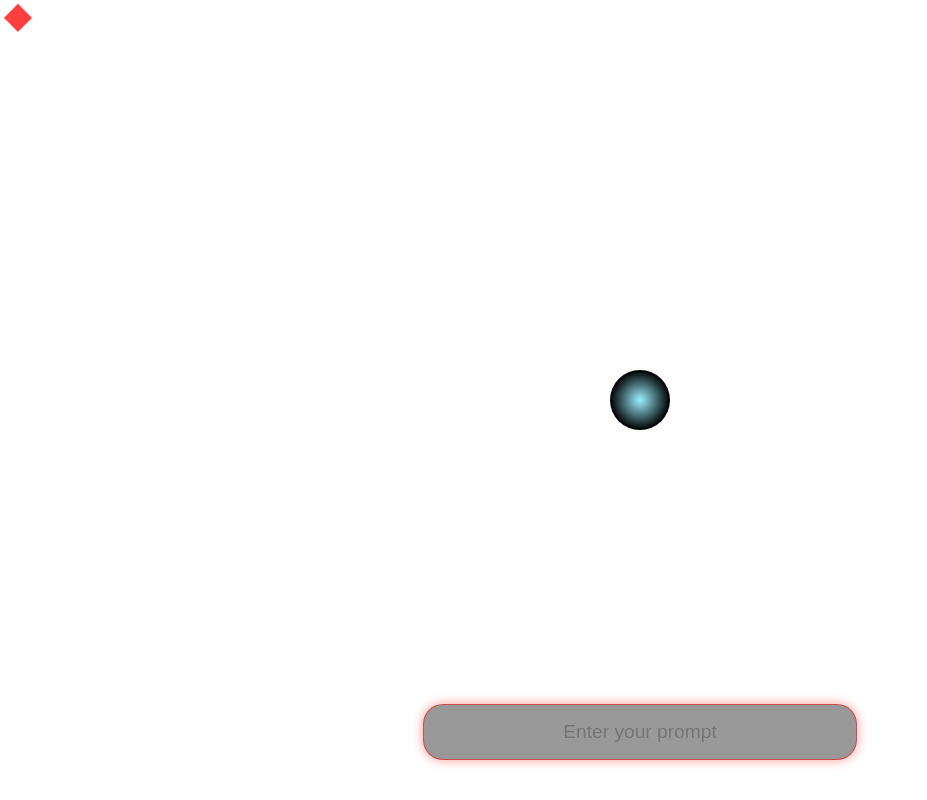
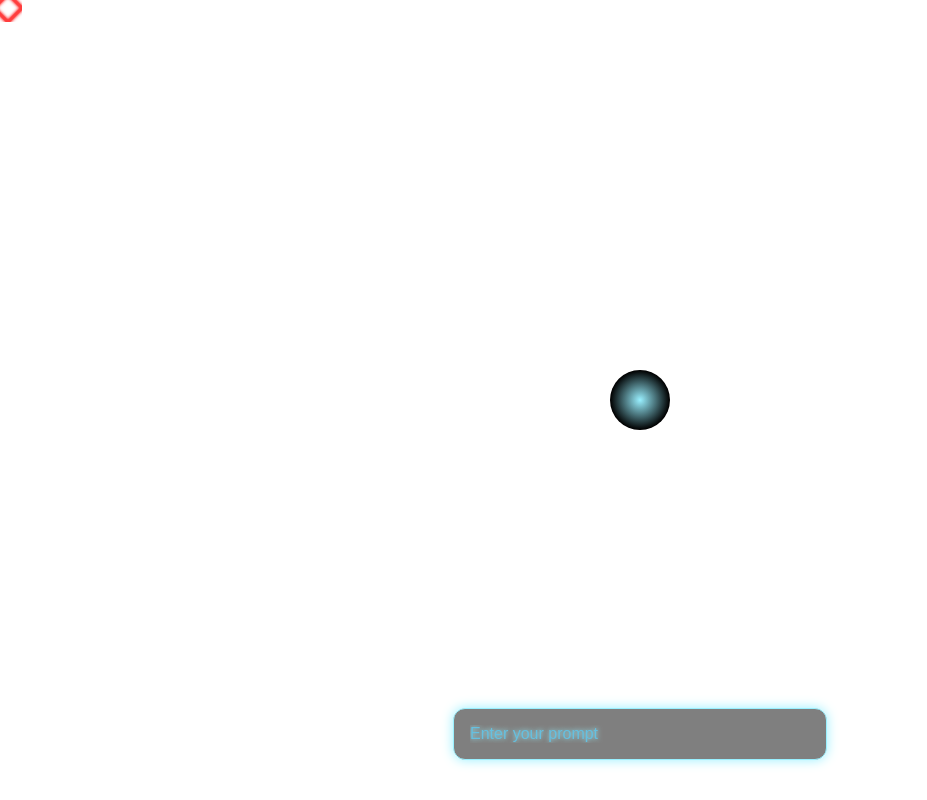
Before and after one commit to crispsandtea/uncanny-interface, a Next.js app: page / in a window 1280 px wide. Shown: the whole page, without its empty margins (0-927 px from the left). Built offline with nearby package versions, Linux system fonts and the light colour scheme.

Commit message:
Update HallucinationInterface.jsx

```diff
--- a/components/HallucinationInterface.jsx
+++ b/components/HallucinationInterface.jsx
@@ -2,16 +2,22 @@ import { useState, useRef, useEffect } from "react";
 
 export default function HallucinationInterface() {
   const [input, setInput] = useState("");
-  const [loading, setLoading] = useState(false);
   const floatingRef = useRef(null);
   const cursorRef = useRef(null);
 
+  // 🔊 Speak + distort audio
+  const speak = (text) => {
+    const utterance = new SpeechSynthesisUtterance(text);
+    utterance.pitch = 0.8;
+    utterance.rate = 0.95;
+    utterance.volume = 1;
+    speechSynthesis.speak(utterance);
+  };
+
+  // 🧠 Submit query to API
   const handleSubmit = async (e) => {
-    if (e.key === "Enter" && !loading) {
+    if (e.key === "Enter" && input.trim()) {
       e.preventDefault();
-      if (!input.trim()) return;
-
-      setLoading(true);
 
       try {
         const res = await fetch("/api/hallucinate", {
@@ -19,48 +25,42 @@ export default function HallucinationInterface() {
           headers: { "Content-Type": "application/json" },
           body: JSON.stringify({ topic: input }),
         });
+        const data = await res.json();
+        const result = data.result || "It said nothing.";
 
-        const data = await res.json();
-        const text = data?.result || "The interface refused to speak.";
-
-        const utterance = new SpeechSynthesisUtterance(text);
-        speechSynthesis.speak(utterance);
-
-        spawnGlitchingWords(text);
+        speak(result);
+        spawnGlitchWords(result);
+        setInput("");
       } catch (err) {
-        console.error(err);
-        const fallback = "The interface refused to speak.";
-        speechSynthesis.speak(new SpeechSynthesisUtterance(fallback));
-      } finally {
-        setInput("");
-        setLoading(false);
+        console.error("Failed to fetch:", err);
       }
     }
   };
 
-  function spawnGlitchingWords(text) {
+  // 🌟 Floating glitchy words
+  const spawnGlitchWords = (text) => {
     const words = text.split(" ");
     const container = floatingRef.current;
 
     words.forEach((word) => {
       const span = document.createElement("span");
       span.textContent = word;
+      span.className = "glitch-word";
       span.style.position = "absolute";
-      span.style.left = `${Math.random() * 100}%`;
-      span.style.top = `${Math.random() * 100}%`;
-      span.style.fontSize = `${14 + Math.random() * 12}px`;
-      span.style.color = "#ff3e3e";
-      span.style.opacity = 0.9;
-      span.style.pointerEvents = "none";
-      span.style.textShadow = "0 0 8px red";
-      span.className = "glitch-word";
+      span.style.left = `${Math.random() * 90}%`;
+      span.style.top = `${Math.random() * 90}%`;
+      span.style.fontSize = `${14 + Math.random() * 16}px`;
+      span.style.color = "#99f0ff";
+      span.style.opacity = 0.8;
+      span.style.textShadow = "0 0 8px #99f0ff";
+      span.style.animation = "floatWord 5s ease-out forwards";
+
       container.appendChild(span);
-
       setTimeout(() => container.removeChild(span), 5000);
     });
-  }
+  };
 
-  // 💎 Track mouse for custom diamond cursor
+  // 🧿 Custom red diamond cursor
   useEffect(() => {
     const moveCursor = (e) => {
       if (cursorRef.current) {
@@ -74,6 +74,7 @@ export default function HallucinationInterface() {
 
   return (
     <>
+      {/* Neon Input Box */}
       <div
         style={{
           position: "fixed",
@@ -84,65 +85,82 @@ export default function HallucinationInterface() {
         }}
       >
         <input
-          id="hallucination-input"
           type="text"
-          placeholder={loading ? "Listening..." : "Enter your prompt"}
+          placeholder="Enter your prompt"
           value={input}
           onChange={(e) => setInput(e.target.value)}
           onKeyDown={handleSubmit}
-          style={{
-            padding: "1rem",
-            fontSize: "1.2rem",
-            width: "400px",
-            borderRadius: "20px",
-            border: "1px solid rgba(255, 0, 0, 0.5)",
-            background: "rgba(0, 0, 0, 0.4)",
-            backdropFilter: "blur(10px)",
-            color: "#ff3e3e", // 🔥 visible input text
-            textAlign: "center",
-            boxShadow: "0 0 12px rgba(255, 0, 0, 0.4)",
-            outline: "none",
-            caretColor: "#ff3e3e",
-          }}
+          className="hallucination-input"
         />
       </div>
 
+      {/* Floating Words */}
       <div
         ref={floatingRef}
         style={{
           position: "fixed",
-          width: "100%",
-          height: "100%",
           top: 0,
           left: 0,
+          width: "100vw",
+          height: "100vh",
+          pointerEvents: "none",
           zIndex: 2,
-          pointerEvents: "none",
-          overflow: "hidden",
         }}
       />
 
-      {/* 🔴 Custom Red Diamond Cursor */}
+      {/* Red Diamond Cursor */}
       <div
         ref={cursorRef}
-        className="diamond-cursor"
         style={{
           position: "fixed",
-          width: "20px",
-          height: "20px",
-          background: "#ff3e3e",
-          transform: "rotate(45deg)",
+          width: "28px",
+          height: "28px",
           pointerEvents: "none",
           zIndex: 9999,
-          mixBlendMode: "difference",
-          transition: "transform 0.1s ease-out",
+          transform: "translate(-50%, -50%)",
         }}
-      />
+      >
+        <svg width="100%" height="100%" viewBox="0 0 100 100">
+          <polygon
+            points="50,0 100,50 50,100 0,50"
+            fill="none"
+            stroke="#ff3e3e"
+            strokeWidth="10"
+            filter="url(#glow)"
+          />
+          <defs>
+            <filter id="glow" x="-50%" y="-50%" width="200%" height="200%">
+              <feDropShadow dx="0" dy="0" stdDeviation="3" floodColor="#ff3e3e" />
+              <feDropShadow dx="0" dy="0" stdDeviation="6" floodColor="#ff3e3e" />
+            </filter>
+          </defs>
+        </svg>
+      </div>
 
+      {/* Styles */}
       <style jsx global>{`
         * {
           cursor: none !important;
         }
-
+        .hallucination-input {
+          padding: 1rem;
+          font-size: 1rem;
+          width: 340px;
+          border-radius: 12px;
+          border: 1px solid #99f0ff;
+          background: rgba(0, 0, 0, 0.5);
+          color: #99f0ff;
+          text-shadow: 0 0 5px #99f0ff;
+          backdrop-filter: blur(4px);
+          outline: none;
+          box-shadow: 0 0 12px #99f0ff;
+        }
+        .hallucination-input::placeholder {
+          color: #66c0e0;
+        }
+        .glitch-word {
+          animation: glitch 0.2s infinite;
+        }
         @keyframes glitch {
           0% {
             transform: translate(0, 0);
@@ -160,9 +178,18 @@ export default function HallucinationInterface() {
             transform: translate(0, 0);
           }
         }
-
-        .glitch-word {
-          animation: glitch 0.2s infinite;
+        @keyframes floatWord {
+          0% {
+            opacity: 0;
+            transform: translateY(0px) scale(1);
+          }
+          50% {
+            opacity: 1;
+          }
+          100% {
+            opacity: 0;
+            transform: translateY(-60px) scale(1.5);
+          }
         }
       `}</style>
     </>
```
